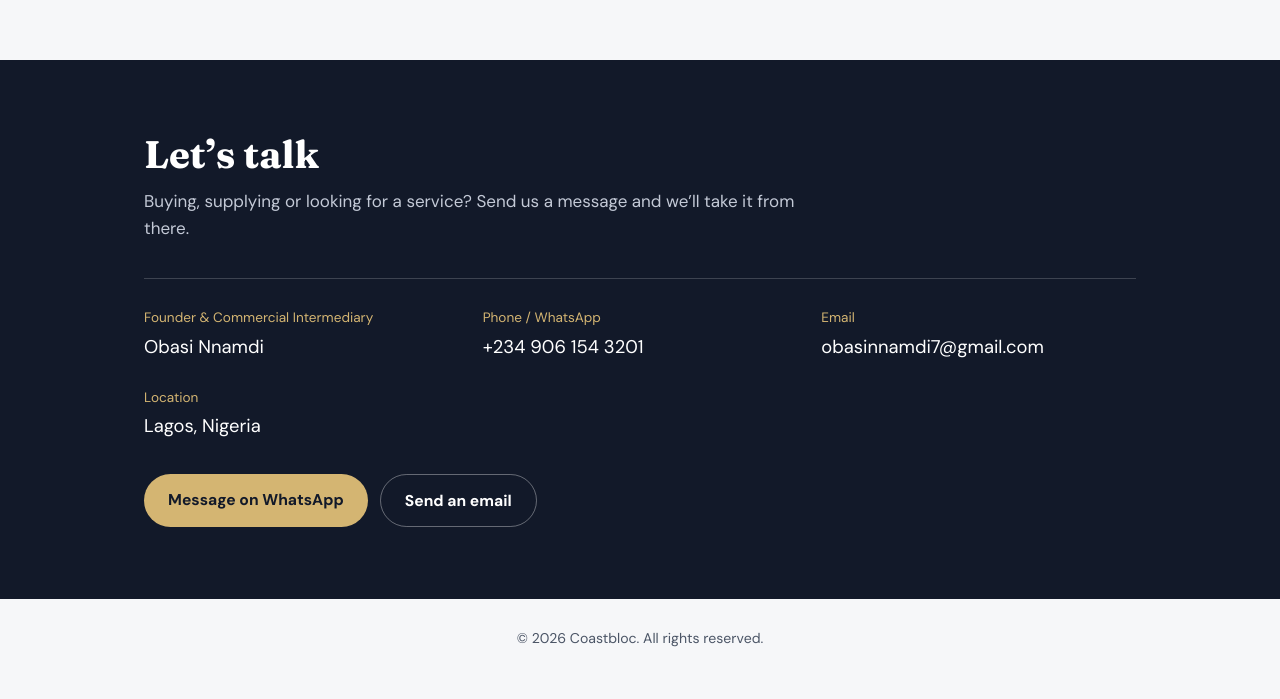
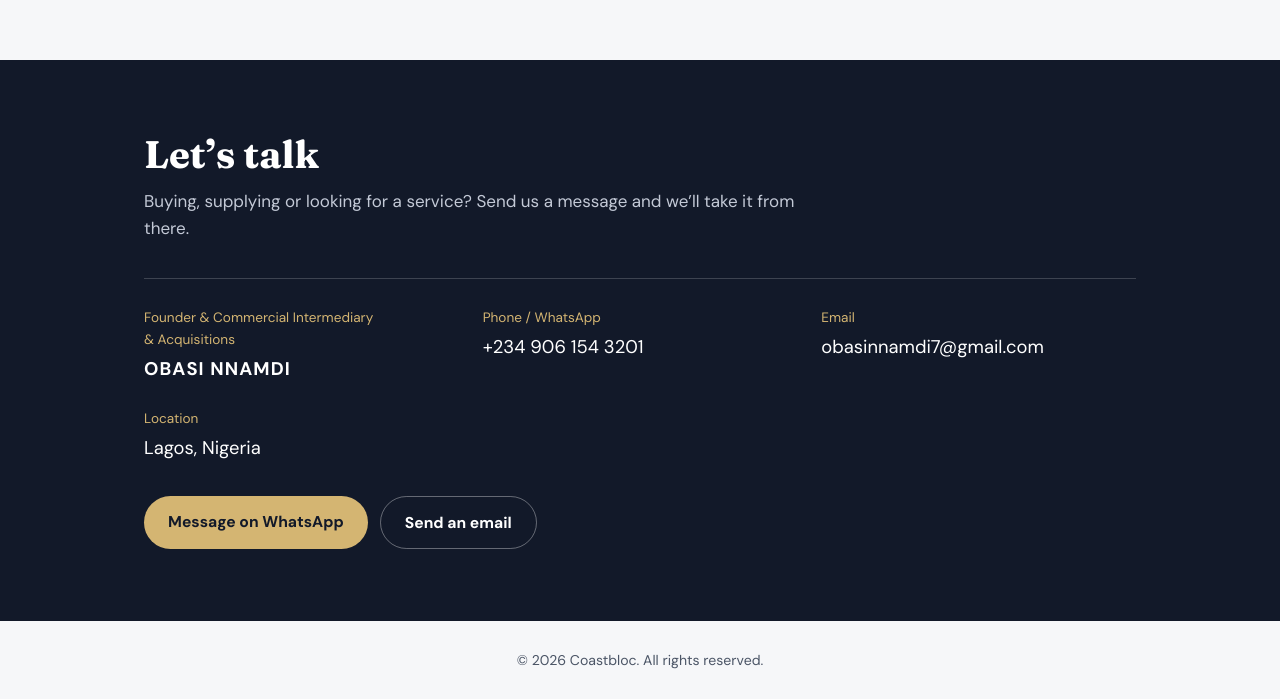
Before and after one commit to obasinnamdi7-alt/coastbloc, a plain HTML site: page index.html in a window 1280 px wide. Shown: the part 1624-2323 px from the top of the page. Before the commit the page ends 2301 px from the top, so only its background shows below. Drawn offline with Linux system fonts and the light colour scheme.

Commit message:
Add files via upload

```diff
--- a/index.html
+++ b/index.html
@@ -124,7 +124,7 @@ footer{padding:28px 0;color:var(--muted);font-size:.88rem;text-align:center;back
     <h2>Let’s talk</h2>
     <p class="lead">Buying, supplying or looking for a service? Send us a message and we’ll take it from there.</p>
     <div class="card">
-      <div><small>Founder &amp; Commercial Intermediary</small><span>Obasi Nnamdi</span></div>
+      <div><small>Founder &amp; Commercial Intermediary<br>&amp; Acquisitions</small><span style="letter-spacing:.06em;font-weight:700">OBASI NNAMDI</span></div>
       <div><small>Phone / WhatsApp</small><a href="tel:+2349061543201">+234 906 154 3201</a></div>
       <div><small>Email</small><a href="mailto:obasinnamdi7@gmail.com">obasinnamdi7@gmail.com</a></div>
       <div><small>Location</small><span>Lagos, Nigeria</span></div>
```
